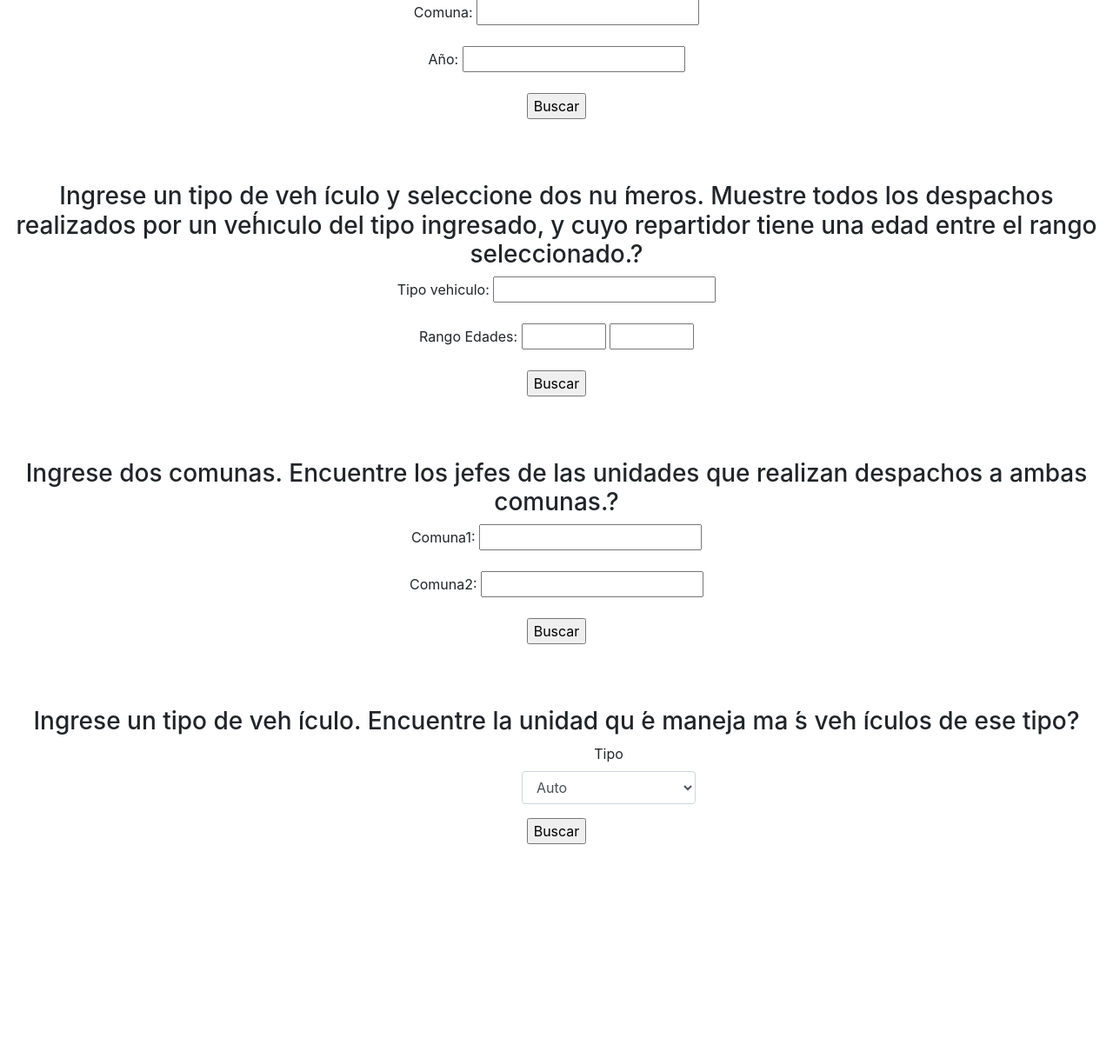
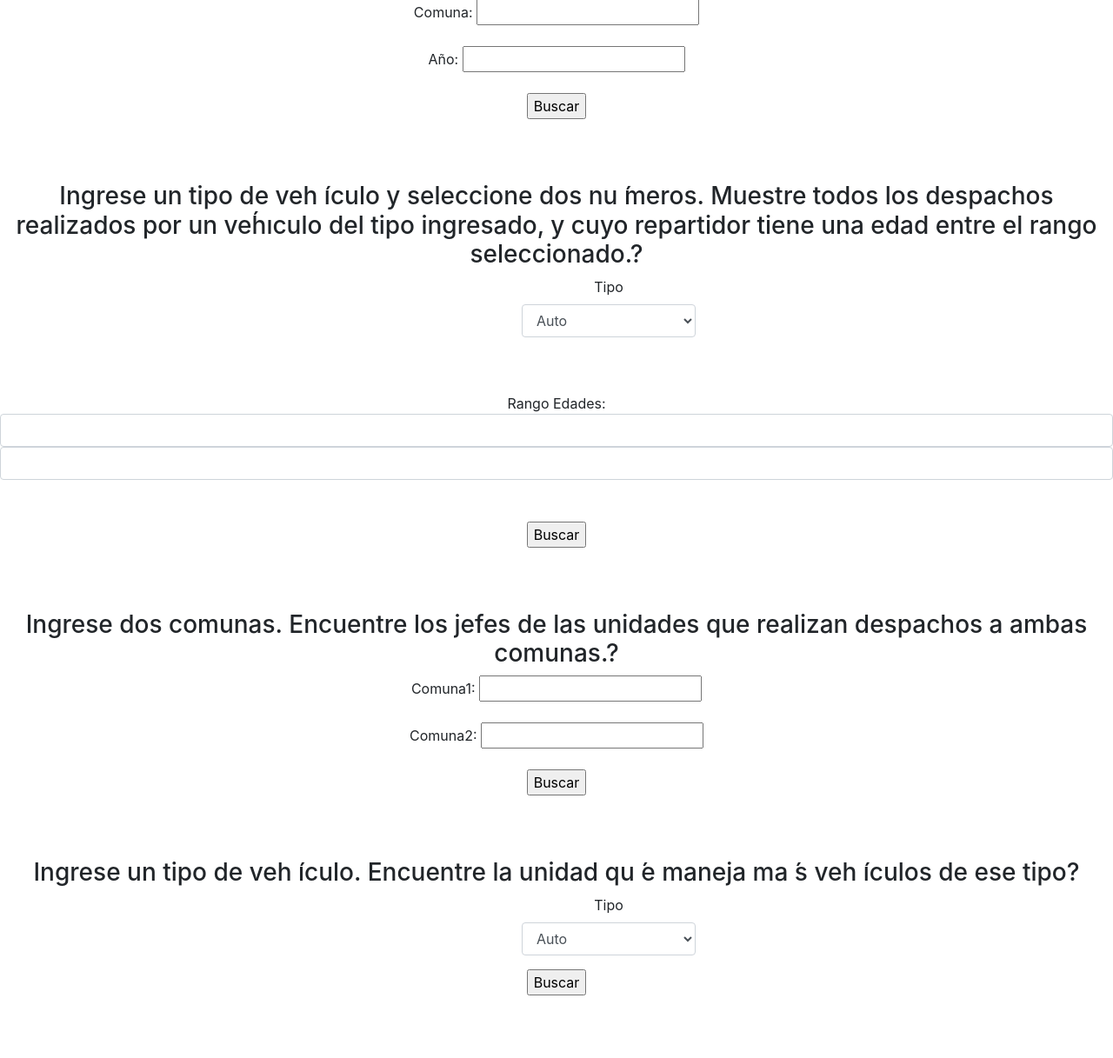
Before and after one commit to sebalepe/Base_datos, a PHP site: page / in a window 1280 px wide. Shown: the part 619-1836 px from the top of the page at 87% size. Before the commit the page ends 1590 px from the top, so only its background shows below. Run offline with PHP 8.4, Linux system fonts and the light colour scheme.

Commit message:
dropdown2

```diff
--- a/Sites/index.php
+++ b/Sites/index.php
@@ -59,12 +59,20 @@
   y cuyo repartidor tiene una edad entre el rango seleccionado.?</h3>
 
   <form align="center" action="consultas/tipo_vehiculo_edad.php" method="post">
-    Tipo vehiculo:
-    <input type="text" name="tipo">
+    <div class="form-group" style="margin-left:600px;width: 200px;" align="center">
+      <label> Tipo </label>
+      <select class="form-control" name="tipo">
+        <option>Auto</option>
+        <option>Moto</option>
+        <option>Camioneta</option>
+        <option>Bicicleta</option>
+        <option> Camion</option>
+      </select>
+    </div>
     <br/><br/>
     Rango Edades:
-    <input type="number" name="edad1" min="18" max="100">
-    <input type="number" name="edad2" min="18" max="100">
+    <input class="form-control" type="number" name="edad1" min="18" max="100">
+    <input class="form-control" type="number" name="edad2" min="18" max="100">
     <br/><br/>
     <input type="submit" value="Buscar">
   </form>
@@ -88,7 +96,6 @@
   <br>
 
   <h3 align="center">Ingrese un tipo de veh ́ıculo. Encuentre la unidad qu ́e maneja ma ́s veh ́ıculos de ese tipo?</h3>
-<div align="center">
   <form align="center" action="consultas/max_tipo.php" method="post">
     <div class="form-group" style="margin-left:600px;width: 200px;" align="center">
       <label> Tipo </label>
@@ -102,7 +109,6 @@
     </div>
     <input type="submit" value="Buscar">
   </form>
-</div>
   <br>
   <br>
   <br>
```
